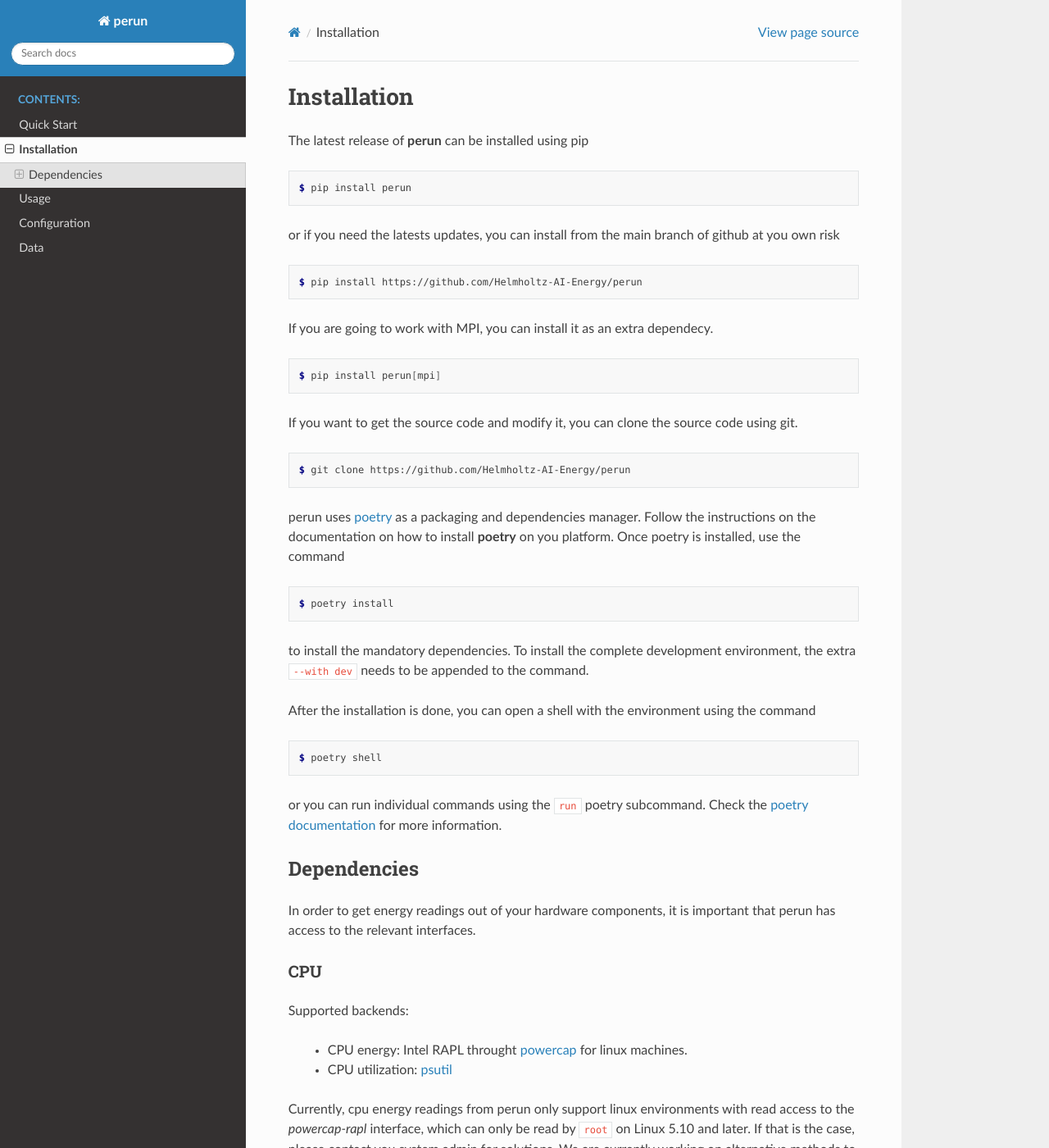
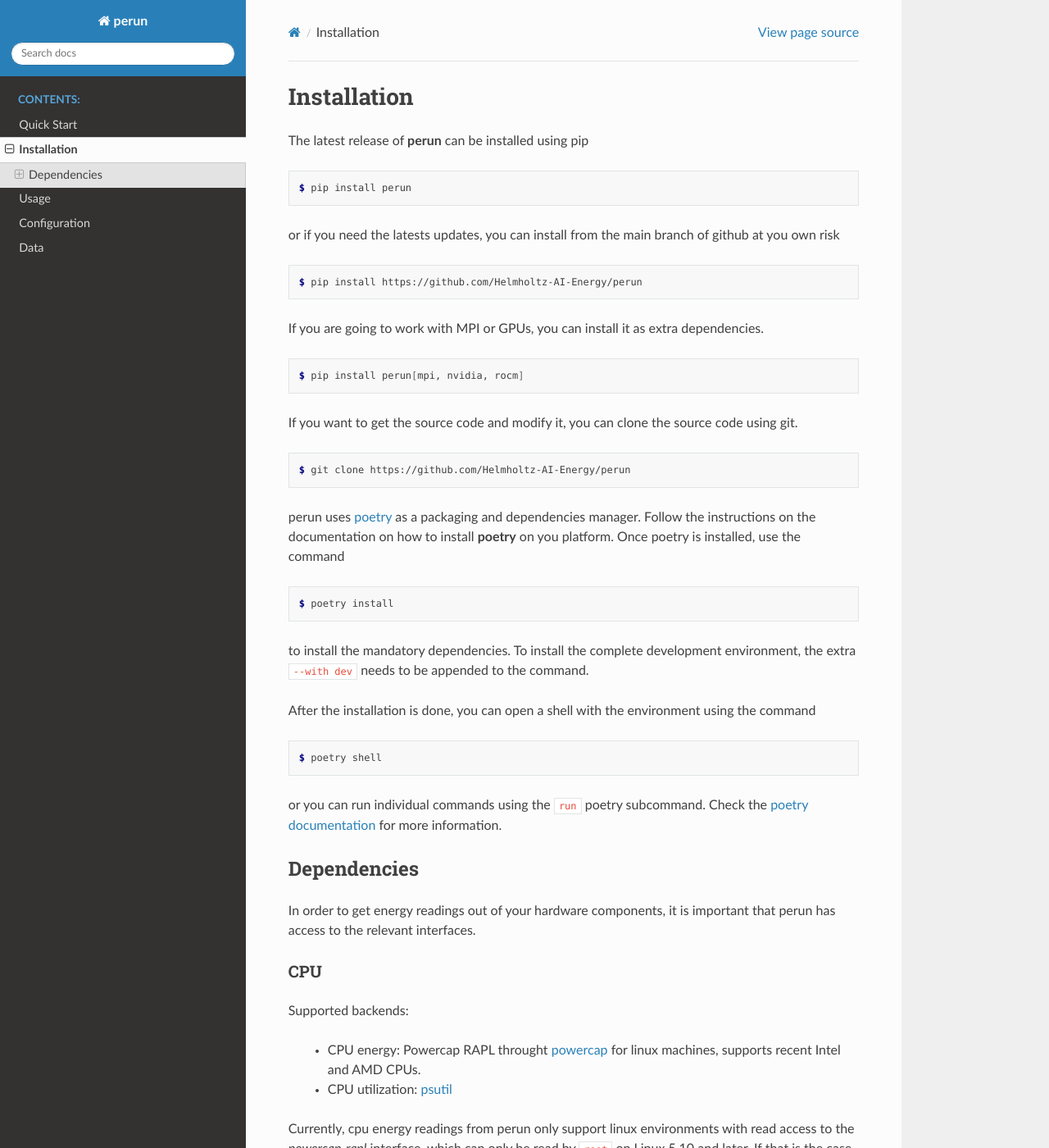
Before and after one commit to Helmholtz-AI-Energy/perun, a Sphinx documentation site: the page built from docs/install.rst, in a window 1280 px wide and 1400 px high. Shown: the whole window at 82% size. Built offline with Sphinx 7.4.7 and the Read the Docs theme 2.0.0, drawn with Linux system fonts in a browser that asks for light colours; some of the changed text lies outside the part shown.

Commit message:
docs: updated docs

```diff
--- a/docs/install.rst
+++ b/docs/install.rst
@@ -15,11 +15,11 @@
 
     $ pip install https://github.com/Helmholtz-AI-Energy/perun
 
-If you are going to work with MPI, you can install it as an extra dependecy.
+If you are going to work with MPI or GPUs, you can install it as extra dependencies.
 
 .. code-block:: console
 
-    $ pip install perun[mpi]
+    $ pip install perun[mpi, nvidia, rocm]
 
 If you want to get the source code and modify it, you can clone the source code using git.
 
@@ -56,7 +56,7 @@
 
 Supported backends:
 
- - CPU energy: Intel RAPL throught `powercap <https://github.com/powercap/powercap>`_ for linux machines.
+ - CPU energy: Powercap RAPL throught `powercap <https://github.com/powercap/powercap>`_ for linux machines, supports recent Intel and AMD CPUs.
  - CPU utilization: `psutil <https://github.com/giampaolo/psutil>`_
 
 Currently, cpu energy readings from perun only support linux environments with read access to the *powercap-rapl* interface, which can only be read by ``root`` on Linux 5.10 and later. If that is the case, please contact you system admin for solutions. We are currently working on alternative methods to provide energy readings.
@@ -66,7 +66,8 @@
 
 Supported backends:
 
- - GPU power draw: `NVIDIA NVML <https://developer.nvidia.com/nvidia-management-library-nvml>`_ through nvidia-ml-py.
+ - NVIDIA GPU power draw: `NVIDIA NVML <https://developer.nvidia.com/nvidia-management-library-nvml>`_ through nvidia-ml-py.
+ - AMD GPU power draw: `ROCM SMI <https://github.com/RadeonOpenCompute/pyrsmi>`_ through pyrsmi.
 
 DRAM
 ~~~~
```
Also changed, not shown: README.md (+8 -4 lines), 1 other file.
